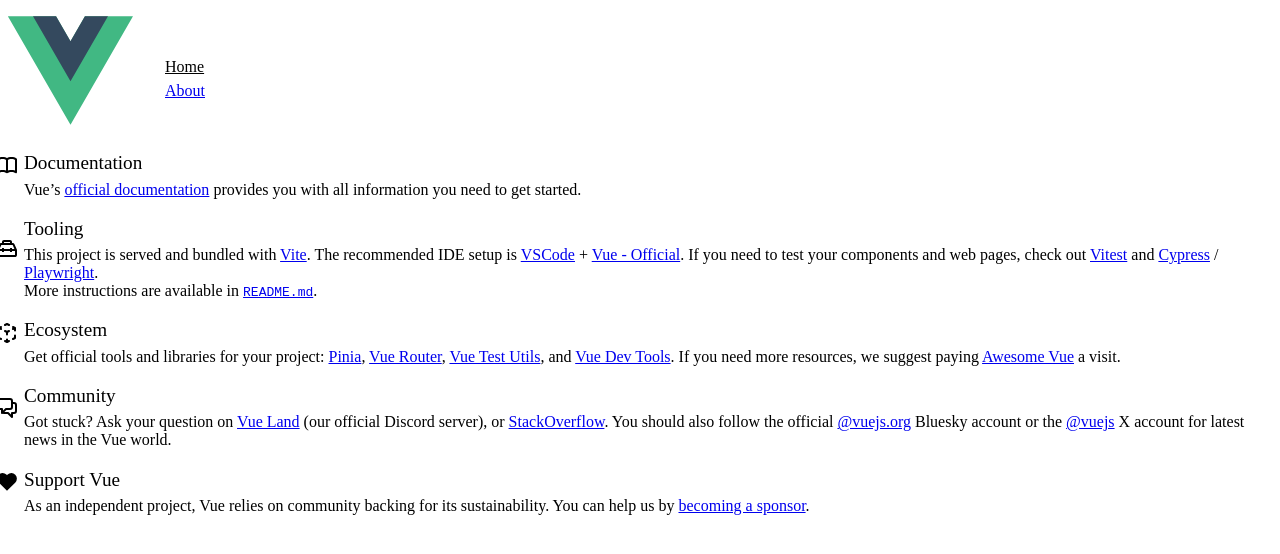
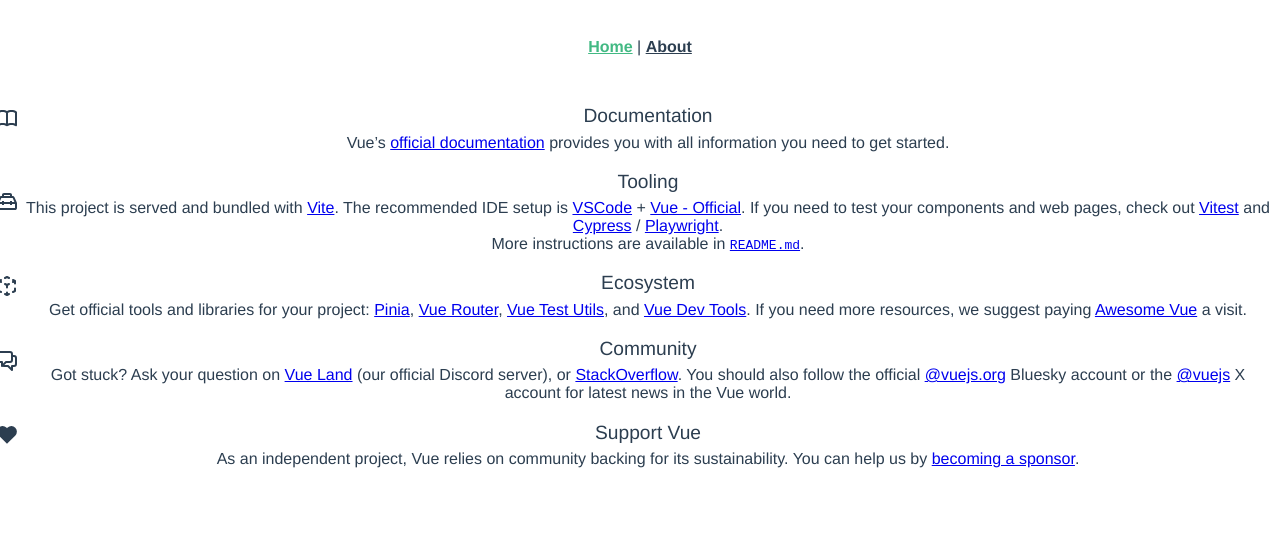
Before and after one commit to Fuma007/vue-project-lab02, a Vue app: page / in a window 1280 px wide. Shown: the top 554 px of the page. Built offline with nearby package versions, Linux system fonts and the light colour scheme; the HTML template or start-up script is replaced by a standard one.

Commit message:
4.4 commit

```diff
--- a/src/App.vue
+++ b/src/App.vue
@@ -3,80 +3,39 @@
 </script>
 
 <template>
+  <div id="layout">
     <header>
-    <img alt="Vue logo" class="logo" src="@/assets/logo.svg" width="125" height="125" />
-
       <div class="wrapper">
         <nav>
-        <RouterLink to="/">Home</RouterLink>
+          <RouterLink to="/">Home</RouterLink> |
           <RouterLink to="/about">About</RouterLink>
         </nav>
       </div>
     </header>
 
     <RouterView />
+  </div>
 </template>
 
 <style scoped>
-header {
-  line-height: 1.5;
-  max-height: 100vh;
-}
-
-.logo {
-  display: block;
-  margin: 0 auto 2rem;
+#layout {
+  font-family: Avenir, Helvetica, Arial, sans-serif;
+  -webkit-font-smoothing: antialiased;
+  -moz-osx-font-smoothing: grayscale;
+  text-align: center;
+  color: #2c3e50;
 }
 
 nav {
-  width: 100%;
-  font-size: 12px;
-  text-align: center;
-  margin-top: 2rem;
+  padding: 30px;
+}
+
+nav a {
+  font-weight: bold;
+  color: #2c3e50;
 }
 
 nav a.router-link-exact-active {
-  color: var(--color-text);
-}
-
-nav a.router-link-exact-active:hover {
-  background-color: transparent;
-}
-
-nav a {
-  display: inline-block;
-  padding: 0 1rem;
-  border-left: 1px solid var(--color-border);
-}
-
-nav a:first-of-type {
-  border: 0;
-}
-
-@media (min-width: 1024px) {
-  header {
-    display: flex;
-    place-items: center;
-    padding-right: calc(var(--section-gap) / 2);
-  }
-
-  .logo {
-    margin: 0 2rem 0 0;
-  }
-
-  header .wrapper {
-    display: flex;
-    place-items: flex-start;
-    flex-wrap: wrap;
-  }
-
-  nav {
-    text-align: left;
-    margin-left: -1rem;
-    font-size: 1rem;
-
-    padding: 1rem 0;
-    margin-top: 1rem;
-  }
+  color: #42b983;
 }
 </style>
```
Lines whose indentation alone changed are shown as unchanged.
